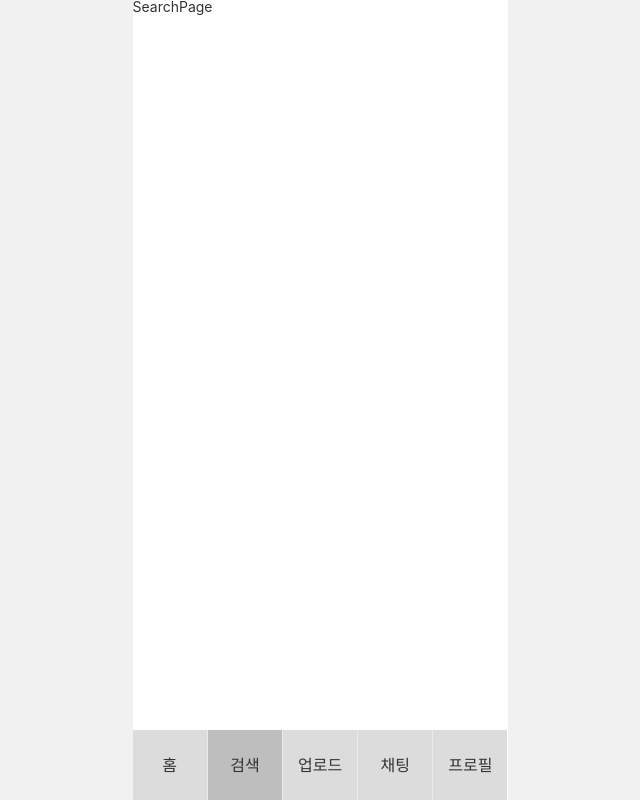
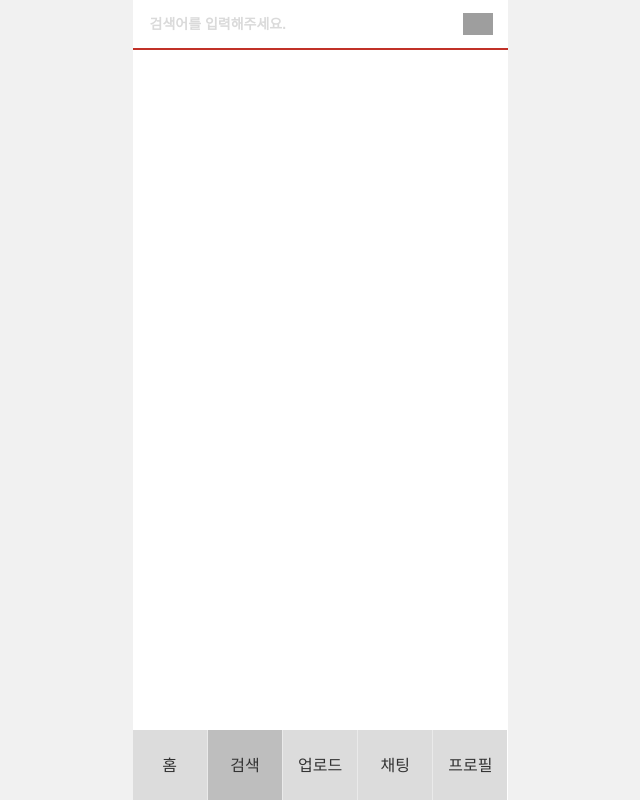
Before and after one commit to rachel490/Kicks, a React (Create React App) app: page /search in a window 1280 px wide. Shown: the whole page, without its empty margins (320-960 px from the left). Built offline with nearby package versions, Linux system fonts and the light colour scheme; grey boxes are pictures that could not be loaded.

Commit message:
💄 Search Page에 상단 검색바 UI 추가

```diff
--- /dev/null
+++ b/src/components/Search/SearchBar/SearchBar.tsx
@@ -0,0 +1,42 @@
+import React, { useState } from 'react';
+import * as S from './styles';
+
+export const SearchBar = () => {
+  const [input, setInput] = useState('');
+
+  const handleChange = (e: React.ChangeEvent<HTMLInputElement>) => {
+    setInput(e.target.value);
+  };
+
+  const handleSearch = () => {
+    if (input) {
+      console.log(input);
+      setInput('');
+    }
+  };
+
+  const handleReset = () => setInput('');
+
+  return (
+    <S.SearchBarContainer>
+      <S.InputArea>
+        <S.Input
+          autoFocus
+          placeholder="검색어를 입력해주세요."
+          value={input}
+          onChange={handleChange}
+          onKeyDown={e => {
+            if (e.key === 'Enter') handleSearch();
+          }}
+        />
+        {input && <S.ResetButton onClick={handleReset}>x</S.ResetButton>}
+      </S.InputArea>
+      <S.SearchButton onClick={() => handleSearch()}>
+        <img
+          src="https://upload.wikimedia.org/wikipedia/commons/thumb/0/0b/Search_Icon.svg/500px-Search_Icon.svg.png"
+          alt="search-icon"
+        />
+      </S.SearchButton>
+    </S.SearchBarContainer>
+  );
+};
--- /dev/null
+++ b/src/components/Search/SearchBar/styles.ts
@@ -0,0 +1,46 @@
+import styled from 'styled-components';
+
+export const SearchBarContainer = styled.div`
+  display: flex;
+  justify-content: space-between;
+  align-items: center;
+  border-bottom: 2px solid ${({ theme }) => theme.color.main};
+  padding: 0 ${({ theme }) => theme.style.edge_padding};
+  background: #fff;
+  height: ${({ theme }) => theme.style.header_height};
+`;
+
+export const InputArea = styled.div`
+  flex: 1;
+  display: flex;
+  justify-content: space-between;
+  align-items: center;
+  margin-right: 10px;
+`;
+
+export const Input = styled.input`
+  width: 100%;
+  font-size: 14px;
+  font-weight: 600;
+  padding-right: 10px;
+  &::placeholder {
+    color: #dadada;
+  }
+`;
+
+export const SearchButton = styled.button`
+  img {
+    display: block;
+    width: 30px;
+  }
+`;
+
+export const ResetButton = styled.button`
+  width: 18px;
+  height: 18px;
+  border-radius: 50%;
+  color: #aaa;
+  font-size: 13px;
+  background: #ddd;
+  cursor: pointer;
+`;
--- a/src/pages/SearchPage.tsx
+++ /dev/null
@@ -1,7 +0,0 @@
-export const SearchPage = () => {
-  return (
-    <div>
-      <h3>SearchPage</h3>
-    </div>
-  );
-};
--- /dev/null
+++ b/src/pages/SearchPage/SearchPage.tsx
@@ -0,0 +1,10 @@
+import { SearchBar } from 'components';
+import * as S from './styles';
+
+export const SearchPage = () => {
+  return (
+    <S.Wrap>
+      <SearchBar />
+    </S.Wrap>
+  );
+};
--- /dev/null
+++ b/src/pages/SearchPage/styles.ts
@@ -0,0 +1,6 @@
+import styled from 'styled-components';
+
+export const Wrap = styled.div`
+  width: 100%;
+  height: 100%;
+`;
--- a/src/pages/index.ts
+++ b/src/pages/index.ts
@@ -1,6 +1,6 @@
 export { MainPage } from './MainPage';
 export { ChatListPage } from './ChatListPage/ChatListPage';
 export { ChatRoomPage } from './ChatRoomPage/ChatRoomPage';
-export { SearchPage } from './SearchPage';
+export { SearchPage } from './SearchPage/SearchPage';
 export { VideoUploadPage } from './VideoUploadPage/VideoUploadPage';
 export { ProfilePage } from './ProfilePage/ProfilePage';
--- a/src/styles/GlobalStyle.ts
+++ b/src/styles/GlobalStyle.ts
@@ -21,6 +21,7 @@ const GlobalStyle = createGlobalStyle`
     outline: none;
   }
   button {
+    padding: 0;
     cursor: pointer;
     border: none;
     background-color: transparent;
```
Also changed, not shown: src/components/index.ts (+6 -3 lines).
